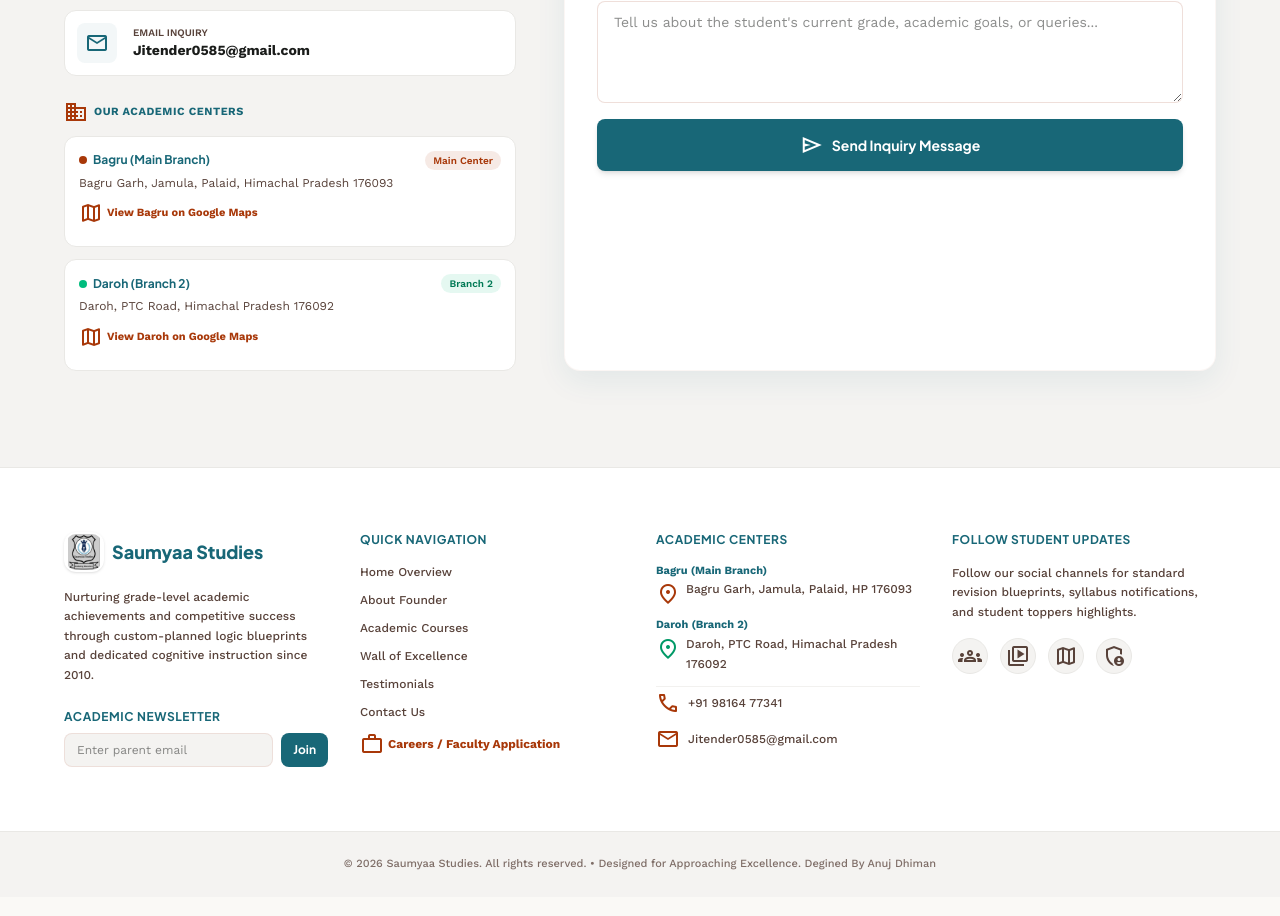
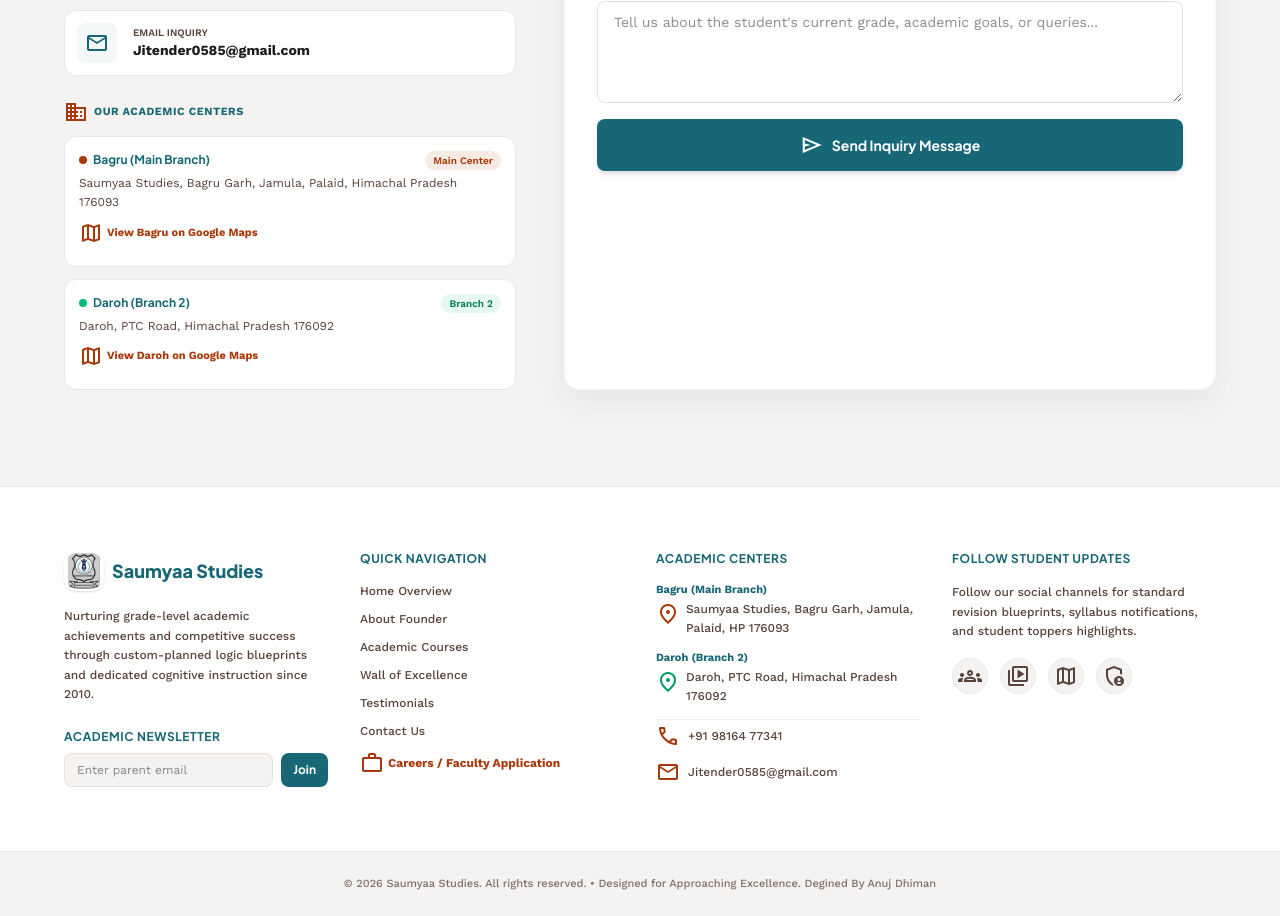
Before and after one commit to anujdhiman18/Samuyaaa, a React (Vite) app: page / in a window 1280 px wide. Shown: the part 8177-9093 px from the top of the page. Built offline with nearby package versions, Linux system fonts and the light colour scheme; no server answers; the database is empty.

Commit message:
Update Main Branch (Bagru) address to 'Saumyaa Studies, Bagru Garh, Jamula, Palaid, Himachal Pradesh 176093'

```diff
--- a/src/components/Content.jsx
+++ b/src/components/Content.jsx
@@ -136,7 +136,7 @@
                         </span>
                       </div>
                       <p className="text-xs text-on-surface-variant leading-relaxed mb-2">
-                        Bagru Garh, Jamula, Palaid, Himachal Pradesh 176093
+                        Saumyaa Studies, Bagru Garh, Jamula, Palaid, Himachal Pradesh 176093
                       </p>
                       <a
                         href="https://www.google.com/maps/search/?api=1&query=Bagru+Garh%2C+Jamula%2C+Palaid%2C+Himachal+Pradesh+176093"
--- a/src/components/Footer.jsx
+++ b/src/components/Footer.jsx
@@ -93,7 +93,7 @@
               <p className="font-bold text-secondary text-[11px] mb-0.5">Bagru (Main Branch)</p>
               <p className="flex items-start gap-1.5 leading-relaxed">
                 <span className="material-symbols-outlined text-[14px] text-primary mt-0.5 shrink-0">location_on</span>
-                <span>Bagru Garh, Jamula, Palaid, HP 176093</span>
+                <span>Saumyaa Studies, Bagru Garh, Jamula, Palaid, HP 176093</span>
               </p>
             </div>
             <div>
--- a/src/data.js
+++ b/src/data.js
@@ -151,7 +151,7 @@
     id: 'bagru',
     name: 'Bagru (Main Branch)',
     shortName: 'Bagru Main',
-    address: 'Bagru Garh, Jamula, Palaid, Himachal Pradesh 176093',
+    address: 'Saumyaa Studies, Bagru Garh, Jamula, Palaid, Himachal Pradesh 176093',
     coordinates: 'Jamula, Palaid',
     mapUrl: 'https://www.google.com/maps/search/?api=1&query=Bagru+Garh%2C+Jamula%2C+Palaid%2C+Himachal+Pradesh+176093',
     phone: '+91 98164 77341',
```
